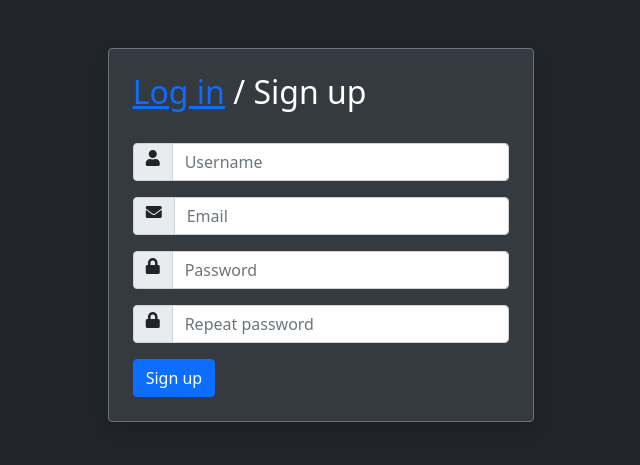
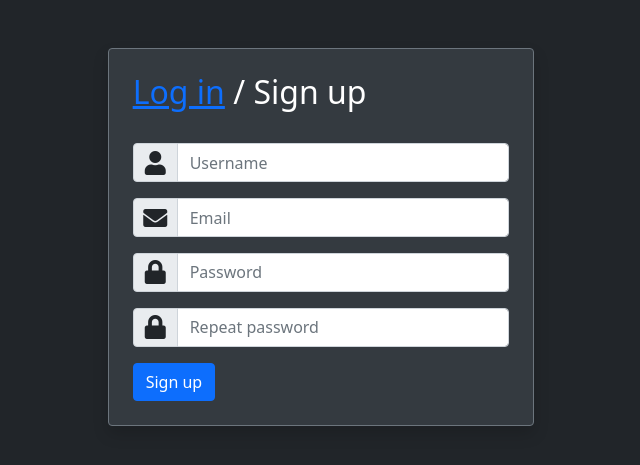
Before and after one commit to Krasnopolskiy/codeo, a Django app: page /signup/ in a window 1280 px wide. Shown: the part 56-521 px from the top of the page, without its empty margins (319-959 px from the left). Run offline with Django 3.2, Linux system fonts and the light colour scheme; some libraries are stand-ins or nearby versions.

Commit message:
Update icons

```diff
--- a/notes/forms.py
+++ b/notes/forms.py
@@ -19,12 +19,12 @@ class LoginForm(forms.Form):
         self.helper.form_show_labels = False
         self.helper.layout = Layout(
             Div(
-                HTML('<span class="input-group-text fas fa-user"></span>'),
+                HTML('<span class="input-group-text bi fas fa-user"></span>'),
                 HTML('<input class="form-control" name="username" placeholder="Username">'),
                 css_class='input-group mt-4'
             ),
             Div(
-                HTML('<span class="input-group-text fas fa-lock"></span>'),
+                HTML('<span class="input-group-text bi fas fa-lock"></span>'),
                 HTML('<input class="form-control" type="password" name="password" placeholder="Password">'),
                 css_class='input-group mt-3'
             ),
@@ -46,22 +46,22 @@ class SignupForm(forms.Form, RegistrationForm):
         self.helper.form_show_labels = False
         self.helper.layout = Layout(
             Div(
-                HTML('<span class="input-group-text fas fa-user"></span>'),
+                HTML('<span class="input-group-text bi fas fa-user"></span>'),
                 HTML('<input class="form-control" name="username" placeholder="Username">'),
                 css_class='input-group mt-4'
             ),
             Div(
-                HTML('<span class="input-group-text fas fa-envelope"></span>'),
+                HTML('<span class="input-group-text bi fas fa-envelope"></span>'),
                 HTML('<input class="form-control" type="email" name="email" placeholder="Email">'),
                 css_class='input-group mt-3'
             ),
             Div(
-                HTML('<span class="input-group-text fas fa-lock"></span>'),
+                HTML('<span class="input-group-text bi fas fa-lock"></span>'),
                 HTML('<input class="form-control" type="password" name="password1" placeholder="Password">'),
                 css_class='input-group mt-3'
             ),
             Div(
-                HTML('<span class="input-group-text fas fa-lock"></span>'),
+                HTML('<span class="input-group-text bi fas fa-lock"></span>'),
                 HTML('<input class="form-control" type="password" name="password2" placeholder="Repeat password">'),
                 css_class='input-group mt-3'
             ),
--- a/notes/static/css/style.css
+++ b/notes/static/css/style.css
@@ -3,3 +3,9 @@
 .card.bg-dark>div[class^="card-"] {
     background-color: #343a40 !important;
 }
+
+.bi {
+    font-size: 1.5rem;
+    padding: .4rem .6rem;
+    width: 45px;
+}
--- a/notes/templates/pages/dashboard.html
+++ b/notes/templates/pages/dashboard.html
@@ -39,8 +39,7 @@
                         </div>
                         <div class="col d-grid gap-2">
                             <a href="{% url 'retrieve_note' access_link=note.read_link %}"
-                                class="btn btn-sm btn-success"
-                                download="{{ note.name }}">Download</a>
+                                class="btn btn-sm btn-success" download="{{ note.name }}">Download</a>
                         </div>
                         <div class="col d-grid gap-2">
                             <a href="{% url 'delete_note' id=note.id %}?next={{ request.path }}"
```
Lines whose indentation alone changed are shown as unchanged.
